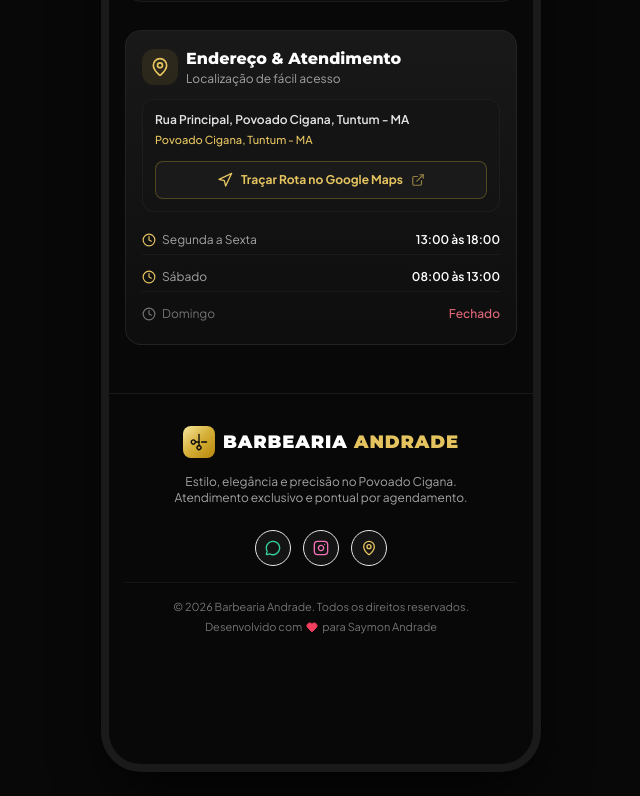
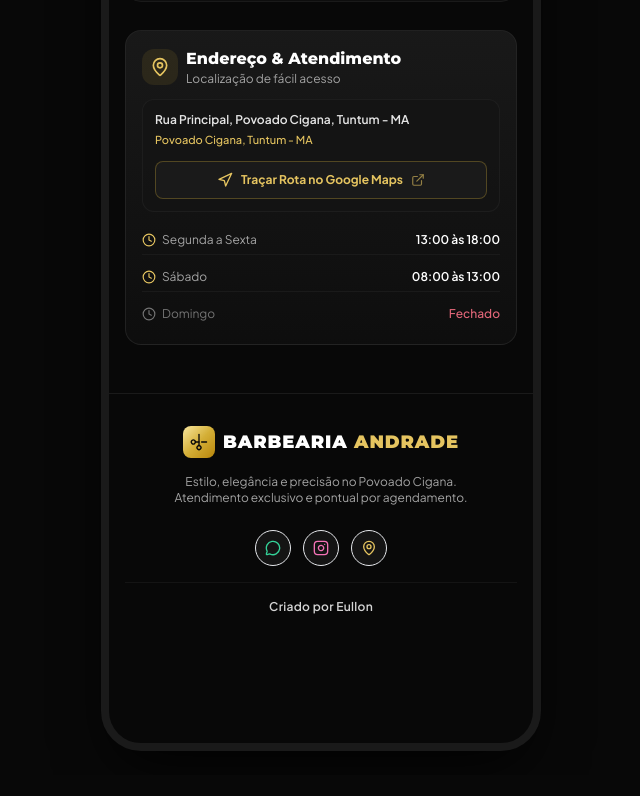
Before and after one commit to eullon1234-creator/barbearia-andrade, a React (Vite) app: page / in a window 1280 px wide. Shown: the part 2287-3083 px from the top of the page, without its empty margins (319-959 px from the left). After the commit the page ends 3062 px from the top, so only its background shows below. Built offline with nearby package versions, Linux system fonts and the light colour scheme.

Commit message:
chore: atualiza rodape com Criado por Eullon

```diff
--- a/src/components/Footer.jsx
+++ b/src/components/Footer.jsx
@@ -1,5 +1,5 @@
 import React from 'react';
-import { Scissors, MessageCircle, MapPin, Heart } from 'lucide-react';
+import { Scissors, MessageCircle, MapPin } from 'lucide-react';
 import { InstagramIcon } from './Icons';
 import { BARBERSHOP_DATA } from '../data/barberData';
 
@@ -54,13 +54,8 @@
           </a>
         </div>
 
-        <div className="pt-4 border-t border-dark-850 text-[11px] text-neutral-500">
-          <p>© {new Date().getFullYear()} Barbearia Andrade. Todos os direitos reservados.</p>
-          <p className="mt-1 flex items-center justify-center gap-1">
-            <span>Desenvolvido com</span>
-            <Heart className="w-3 h-3 text-rose-500 fill-rose-500" />
-            <span>para Saymon Andrade</span>
-          </p>
+        <div className="pt-4 border-t border-dark-850 text-xs text-neutral-400">
+          <p className="font-semibold tracking-wide text-neutral-300">Criado por Eullon</p>
         </div>
       </div>
     </footer>
```
